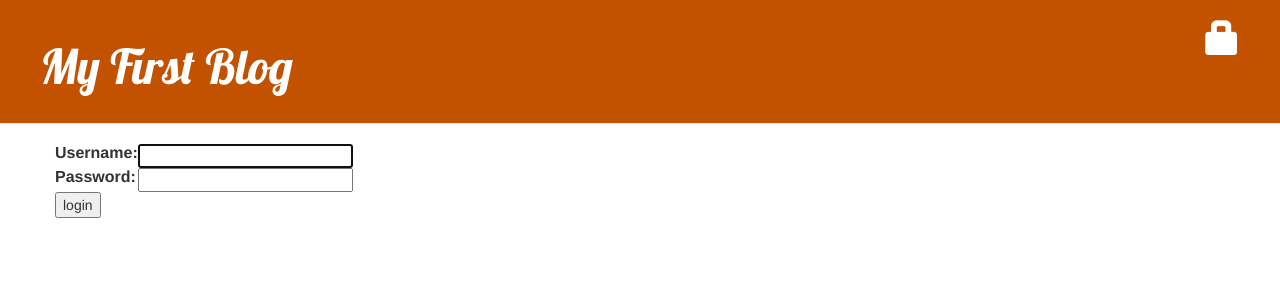
After one commit to j-cocking/my-first-blog, a Django app: page /accounts/login/ in a window 1280 px wide. The commit adds this page. Shown: the top 300 px of the page. Run offline with Django 3.2, Linux system fonts and the light colour scheme; some libraries are stand-ins or nearby versions.

Commit message:
logon required

```diff
--- a/blog/templates/blog/base.html
+++ b/blog/templates/blog/base.html
@@ -9,11 +9,14 @@
   </head>
     <body>
       <div class="page-header">
-        <h1><a href="/">My First Blog</a></h1>
         {% if user.is_authenticated %}
-        <a href="{% url 'post_new' %}" class="top-menu"><span class="glyphicon glyphicon-plus"></span></a>
-        <a href="{% url 'post_draft_list' %}" class="top-menu"><span class="glyphicon glyphicon-edit"></span></a>
+            <a href="{% url 'post_new' %}" class="top-menu"><span class="glyphicon glyphicon-plus"></span></a>
+            <a href="{% url 'post_draft_list' %}" class="top-menu"><span class="glyphicon glyphicon-edit"></span></a>
+            <p class="top-menu">Yo {{ user.username }} <small>(<a href="{% url 'logout' %}">Log Out</a>)</small></p>
+        {% else%}
+            <a href="{% url 'login' %}" class="top-menu"><span class="glyphicon glyphicon-lock"></span></a>
         {% endif %}
+          <h1><a href="/">My First Blog</a></h1>
     </div>
     <div class="content container">
         <div class="row">
@@ -23,6 +26,5 @@
             </div>
         </div>
     </div>
-
-    </body>
+  </body>
 </HTML>
--- /dev/null
+++ b/blog/templates/registration/login.html
@@ -0,0 +1,24 @@
+{% extends "blog/base.html" %}
+
+{% block content %}
+  {% if form.errors %}
+    <p> Your usernameand password did not match. Please try again.</p>
+  {% endif%}
+
+  <form method="post" action="{% url 'login' %}">
+  {% csrf_token %}
+      <table>
+      <tr>
+        <td>{{ form.username.label_tag }}</td>
+        <td>{{ form.username }}</td>
+      </tr>
+      <tr>
+        <td>{{ form.password.label_tag }}</td>
+        <td>{{ form.password }}</td>
+      </tr>
+      </table>
+
+      <input type="submit" value="login" />
+      <input type="hidden" name="next" value="{{ next }}" />
+    </form>
+  {% endblock %}
--- a/blog/views.py
+++ b/blog/views.py
@@ -1,3 +1,4 @@
+from django.contrib.auth.decorators import login_required
 from django.shortcuts import render
 from django.shortcuts import redirect
 from django.utils import timezone
@@ -7,12 +8,14 @@ from .forms import PostForm
 def post_list(request):
     posts = Post.objects.filter(published_date__lte=timezone.now()).order_by('published_date')
     return render(request, 'blog/post_list.html',{'posts': posts})
+@login_required
 def post_draft_list(request):
     posts = Post.objects.filter(published_date__isnull=True).order_by('created_date')
     return render(request, 'blog/post_draft_list.html', {'posts': posts})
 def post_detail(request, pk):
     post = get_object_or_404(Post, pk=pk)
     return render(request, 'blog/post_detail.html', {'post': post})
+@login_required
 def post_new(request):
     if request.method == "POST":
         form = PostForm(request.POST)
@@ -25,6 +28,7 @@ def post_new(request):
     else:
         form = PostForm()
     return render(request, 'blog/post_edit.html', {'form': form})
+@login_required
 def post_edit(request, pk):
     post = get_object_or_404(Post, pk=pk)
     if request.method == "POST":
@@ -38,10 +42,12 @@ def post_edit(request, pk):
     else:
         form = PostForm(instance=post)
     return render(request, 'blog/post_edit.html', {'form': form})
+@login_required
 def post_publish(request, pk):
     post = get_object_or_404(Post, pk=pk)
     post.publish()
     return redirect('post_detail', pk=pk)
+@login_required
 def post_remove(request, pk):
     post = get_object_or_404(Post, pk=pk)
     post.delete()
--- a/mysite/settings.py
+++ b/mysite/settings.py
@@ -120,3 +120,4 @@ USE_TZ = True
 
 STATIC_URL = '/static/'
 STATIC_ROOT = os.path.join(BASE_DIR, 'static')
+LOGIN_REDIRECT_URL = '/'
--- a/mysite/urls.py
+++ b/mysite/urls.py
@@ -16,7 +16,11 @@ Including another URLconf
 from django.contrib import admin
 from django.urls import path, include
 
+from django.contrib.auth import views
+
 urlpatterns = [
     path('admin/', admin.site.urls),
+    path('accounts/login/', views.LoginView.as_view(), name='login'),
+    path('accounts/logout/', views.LogoutView.as_view(next_page='/'), name='logout'),
     path('', include('blog.urls')),
 ]
```
